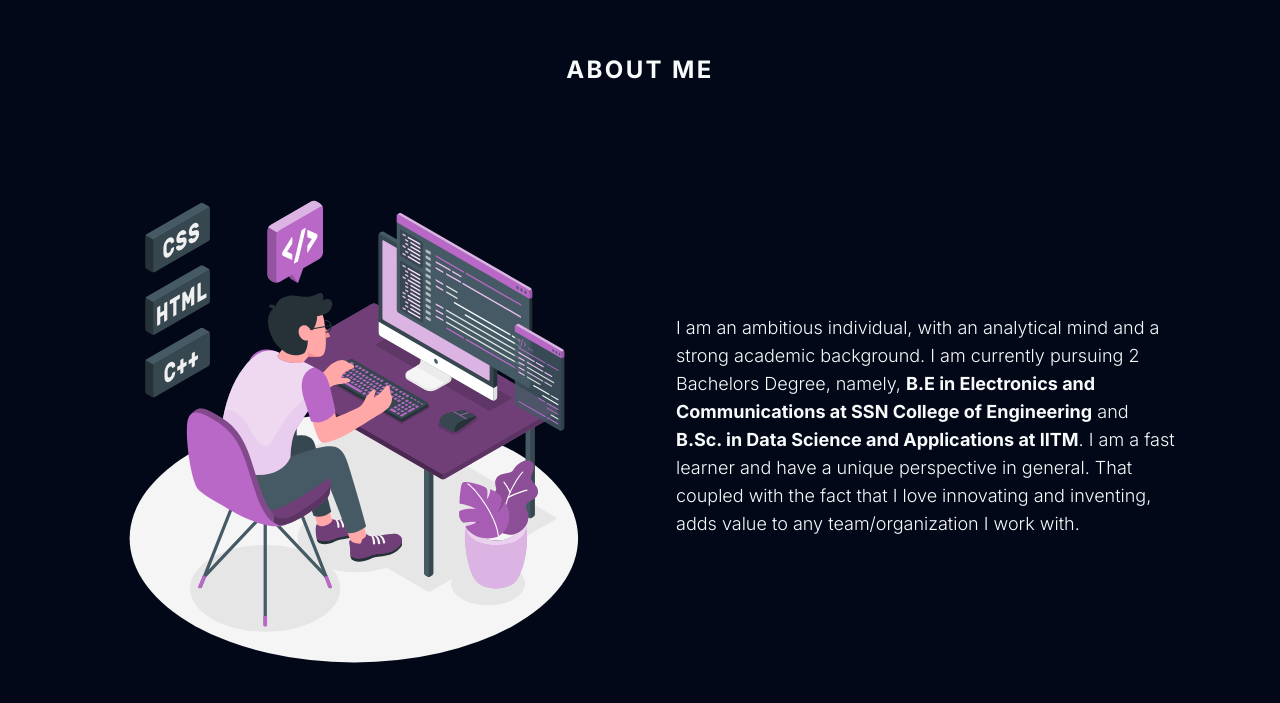
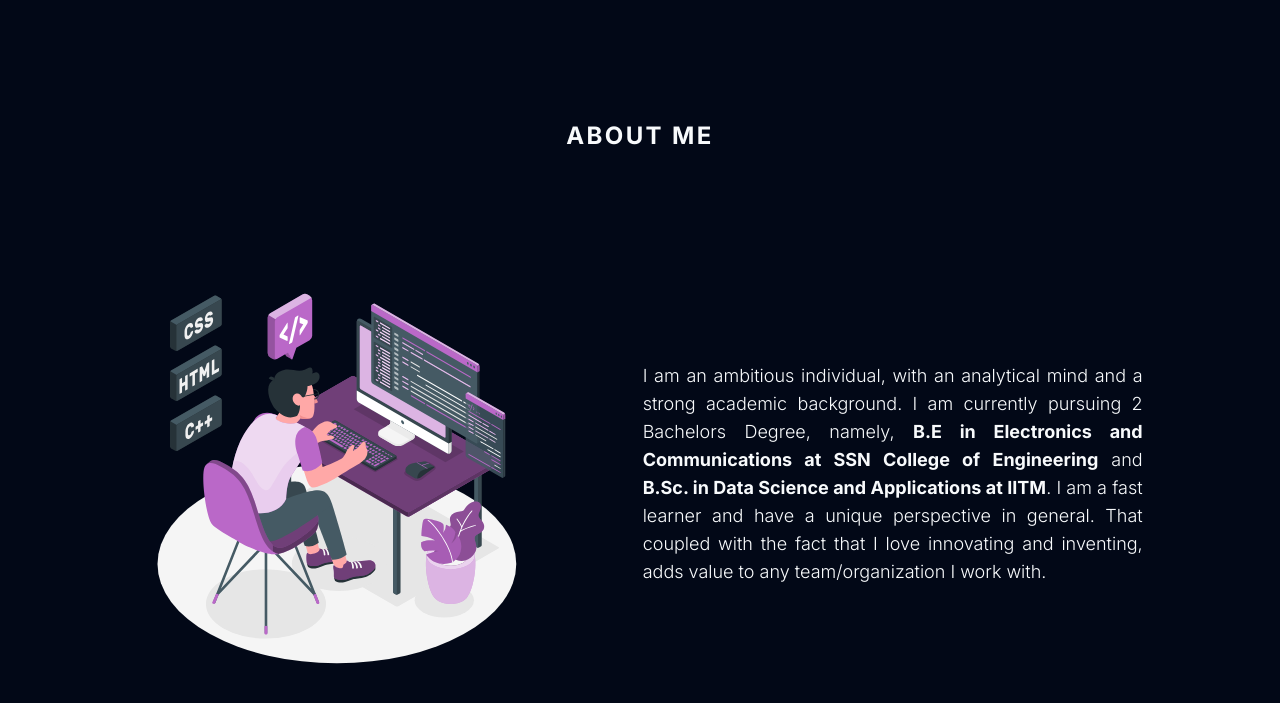
Before and after one commit to praddyyyy/praddyyyy.github.io, a Next.js app: page / in a window 1280 px wide. Shown: the part 835-1538 px from the top of the page. Built offline with nearby package versions, Linux system fonts and the light colour scheme.

Commit message:
add react scroll

```diff
--- a/components/AboutSection/AboutSection.tsx
+++ b/components/AboutSection/AboutSection.tsx
@@ -1,23 +1,44 @@
+"use client";
+
 import Image from "next/image";
 import about from "../../public/images/about.svg";
+import { useInView } from "react-intersection-observer";
+import { useActiveSectionContext } from "@/context/active-section-context";
+import { useEffect } from "react";
 
 const AboutSection = () => {
+  const { ref, inView } = useInView();
+  const { setActiveSection } = useActiveSectionContext();
+
+  useEffect(() => {
+    if (inView) {
+      setActiveSection("About");
+      console.log("in view");
+    }
+  }, [inView, setActiveSection]);
+
   return (
-    <div className="h-screen flex flex-col items-center justify-evenly">
+    <section
+      id="about"
+      ref={ref}
+      className="h-screen mt-8 flex flex-col items-center justify-evenly"
+    >
       <p className="text-2xl tracking-widest font-bold">ABOUT ME</p>
       <div className="flex flex-col sm:flex-row justify-evenly items-center w-full">
-        <Image src={about} alt="about" />
-        <div className="max-w-[250px] sm:max-w-[500px]">
-          <p className="text-lg font-light">
+        <div className="w-[200px] h-[200px] sm:h-[300px] sm:w-[300px] lg:h-[400px] lg:w-[400px]">
+          <Image priority src={about} alt="about" />
+        </div>
+        <div className="py-10 sm:py-0 max-w-[300px] md:max-w-[350px] lg:max-w-[500px]">
+          <p className="text-md text-justify sm:text-lg font-light">
             I am an ambitious individual, with an analytical mind and a strong
             academic background. I am currently pursuing 2 Bachelors Degree,
             namely,{" "}
-            <span className="font-bold">
+            <span className="font-semibold sm:font-bold">
               B.E in Electronics and Communications at SSN College of
               Engineering
             </span>{" "}
             and{" "}
-            <span className="font-bold">
+            <span className="font-semibold sm:font-bold">
               B.Sc. in Data Science and Applications at IITM
             </span>
             . I am a fast learner and have a unique perspective in general. That
@@ -26,7 +47,7 @@
           </p>
         </div>
       </div>
-    </div>
+    </section>
   );
 };
 
```
